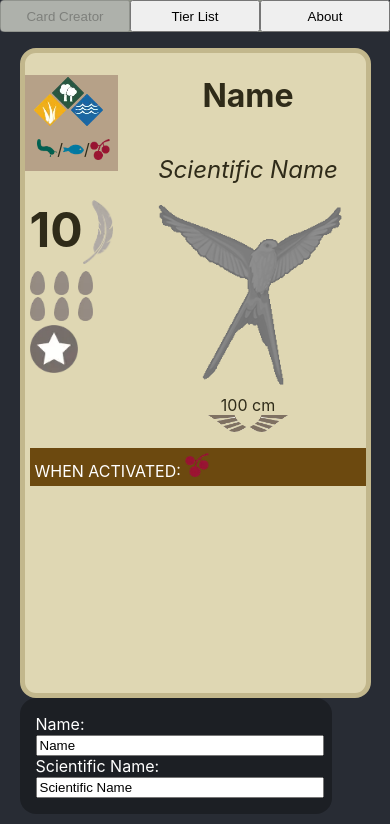
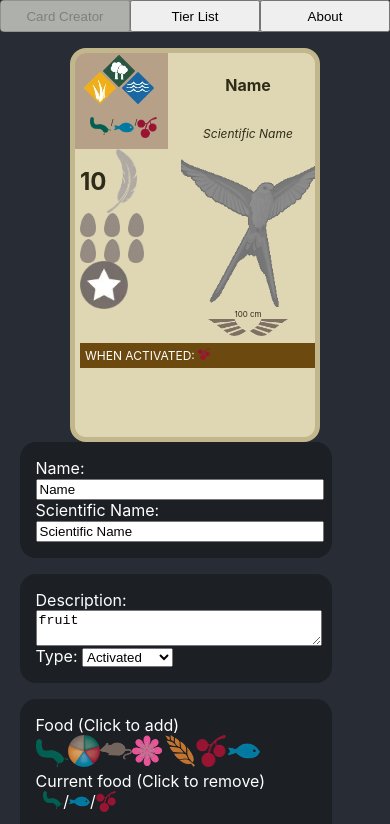
Before and after one commit to TaroEld/wingspan_card_site, a React (Create React App) app: page / in a window 390 px wide. Shown: the top 824 px of the page. Built offline with nearby package versions, Linux system fonts and the light colour scheme.

Commit message:
style/css: fix some scaling issues

```diff
--- a/src/CardTemplate.css
+++ b/src/CardTemplate.css
@@ -18,12 +18,23 @@
     color: black;
     font-size: 2em;
 }
+
 .cardTemplate.small
 {
     width: calc(25rem * 0.6);
     height: calc(40rem * 0.6);
-    font-size: 10px;
+    font-size: 8px;
 }
+
+@media only screen and (max-width: 900px) {
+
+    .cardTemplate {
+        width: calc(25rem * 0.6);
+        height: calc(40rem * 0.6);
+        font-size: 8px;
+    }
+}
+
 .cardTemplate > *
 {
     padding-left: 5px;
@@ -79,19 +90,6 @@
     cursor: pointer;
 }
 
-/* .cardTemplate .descriptionContainer > span
-{
-    font-size: calc(1vh / 0.7vw);
-} */
-
-/* .cardTemplate .descriptionContainer.reducetext span
-{
-    font-size: 0.7rem !important;
-}
-.cardTemplate .descriptionContainer.reducetext img
-{
-    height: 0.7rem !important;
-} */
 .cardTemplate .birdImageContainer
 {
     grid-column: 2;
--- a/src/Resources/Effect.css
+++ b/src/Resources/Effect.css
@@ -14,7 +14,7 @@
 }
 
 .effect span {
-    font-size: 1em;
+    font-size: 1.5em;
 }
 
 .effect.Activated
--- a/src/Resources/ResourceContainers.css
+++ b/src/Resources/ResourceContainers.css
@@ -12,11 +12,18 @@
     height: 4rem;
     font-size: large;
     font-weight: bold;
-    display:flex;
+    display: flex;
+    justify-content: start;
 }
 .vpContainer {
     font-size: 3em;
     font-weight: bold;
+}
+.vpContainer > span
+{
+    display: flex;
+    flex-direction: column;
+    justify-content: center;
 }
 .vpImg{
     max-width: 100%;
@@ -81,7 +88,3 @@
     min-height: 2rem;
     cursor: pointer;
 }
-.descriptionContainer > span
-{
-    font-size: 1.5em;
-}
```
